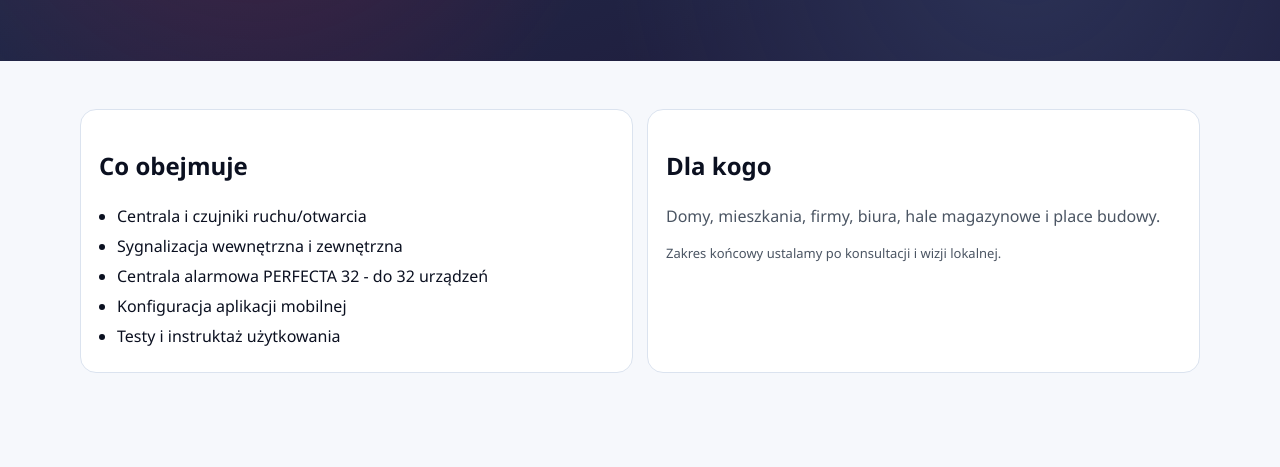
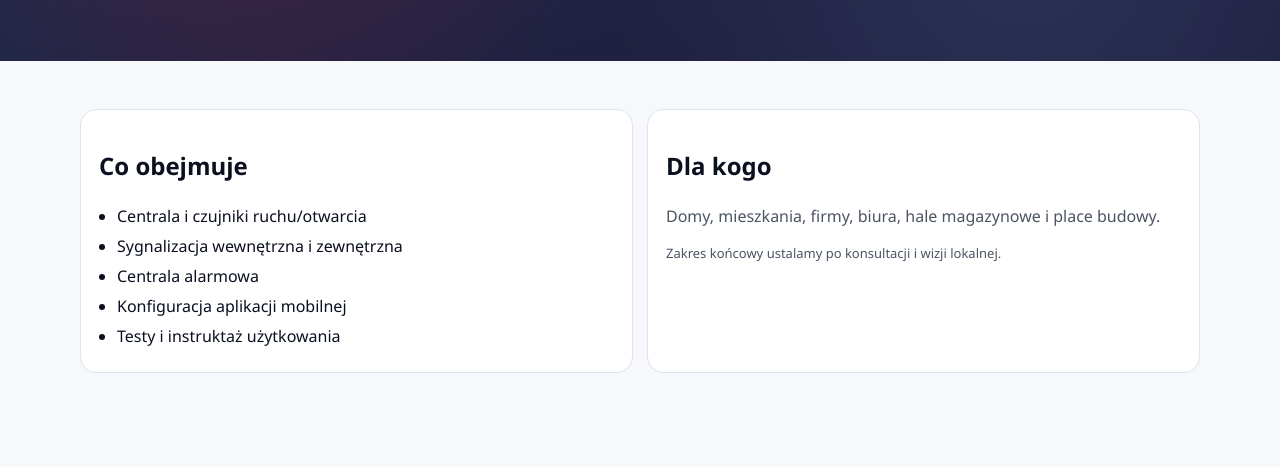
Before and after one commit to filipbortnik/buzzer-zabezpieczenia-www, a plain HTML site: page alarmy-domowe.html in a window 1280 px wide. Shown: the part 310-777 px from the top of the page. Drawn offline with Linux system fonts and the light colour scheme.

Commit message:
Korekta pozycji notki VAT i uogolnienie centrali alarmowej

```diff
--- a/alarmy-domowe.html
+++ b/alarmy-domowe.html
@@ -16,7 +16,7 @@
   <a class="skip-link" href="#main-content">Przejdź do treści</a>
   <header class="topbar"><div class="container nav-wrap"><a class="brand" href="index.html" aria-label="BUZZER Systemy Zabezpieczeń - strona główna"><img src="assets/img/buzzer-logo.png" alt="BUZZER Systemy Zabezpieczeń"></a><nav class="menu" aria-label="Główne"><a href="uslugi.html">Usługi</a><a href="realizacje.html">Realizacje</a><a href="o-nas.html">O nas</a><a href="kontakt.html">Kontakt</a></nav><div class="nav-cta"><a class="btn btn-secondary" href="tel:+48573926198" data-track="alarm_top_tel">Zadzwoń</a><a class="btn btn-primary" href="kontakt.html" data-track="alarm_top_quote">Umów wycenę</a></div><button class="mobile-toggle" data-mobile-toggle aria-controls="mobile-menu">Menu</button></div><div class="mobile-menu" data-mobile-menu id="mobile-menu"><a href="uslugi.html">Usługi</a><a href="realizacje.html">Realizacje</a><a href="o-nas.html">O nas</a><a href="kontakt.html">Kontakt</a></div></header>
   <main id="main-content"><section class="hero"><div class="container"><span class="kicker">Usługa</span><h1>Systemy alarmowe dla domu i firmy</h1><p class="lead">Projekt i montaż alarmu pod układ pomieszczeń, tryb użytkowania i ryzyka obiektu.</p></div></section>
-  <section><div class="container grid-2"><article class="card"><h2>Co obejmuje</h2><ul class="checklist"><li>Centrala i czujniki ruchu/otwarcia</li><li>Sygnalizacja wewnętrzna i zewnętrzna</li><li>Centrala alarmowa PERFECTA 32 - do 32 urządzeń</li><li>Konfiguracja aplikacji mobilnej</li><li>Testy i instruktaż użytkowania</li></ul></article><article class="card"><h2>Dla kogo</h2><p>Domy, mieszkania, firmy, biura, hale magazynowe i place budowy.</p><p class="help">Zakres końcowy ustalamy po konsultacji i wizji lokalnej.</p></article></div></section>
+  <section><div class="container grid-2"><article class="card"><h2>Co obejmuje</h2><ul class="checklist"><li>Centrala i czujniki ruchu/otwarcia</li><li>Sygnalizacja wewnętrzna i zewnętrzna</li><li>Centrala alarmowa</li><li>Konfiguracja aplikacji mobilnej</li><li>Testy i instruktaż użytkowania</li></ul></article><article class="card"><h2>Dla kogo</h2><p>Domy, mieszkania, firmy, biura, hale magazynowe i place budowy.</p><p class="help">Zakres końcowy ustalamy po konsultacji i wizji lokalnej.</p></article></div></section>
   <section><div class="container"><div class="cta-band"><div><h2>Chcesz otrzymać zakres i orientacyjny koszt alarmu?</h2><p>Skontaktuj się i umów bezpłatną wycenę.</p></div><a class="btn btn-primary" href="kontakt.html" data-track="alarm_bottom_quote">Zapytaj o wycenę alarmu</a></div></div></section></main>
   <footer class="footer"><div class="container footer-grid"><div><strong>BUZZER Systemy Zabezpieczeń</strong><p>Instalacje alarmowe i monitoring.</p></div><div><strong>Kontakt</strong><p><a href="tel:+48573926198" data-track="alarm_footer_tel">+48 573 926 198</a><br><a href="mailto:biuro@buzzer-zabezpieczenia.com.pl">biuro@buzzer-zabezpieczenia.com.pl</a><br>Leskiego 15/31, 80-180 Gdańsk<br>NIP 604-021-32-02<br><a href="https://www.facebook.com/profile.php?id=100086625374559" target="_blank" rel="noopener">Facebook</a></p></div><div>
         <strong>Linki</strong>
```
Also changed, not shown: index.html (+1 -1 lines).
